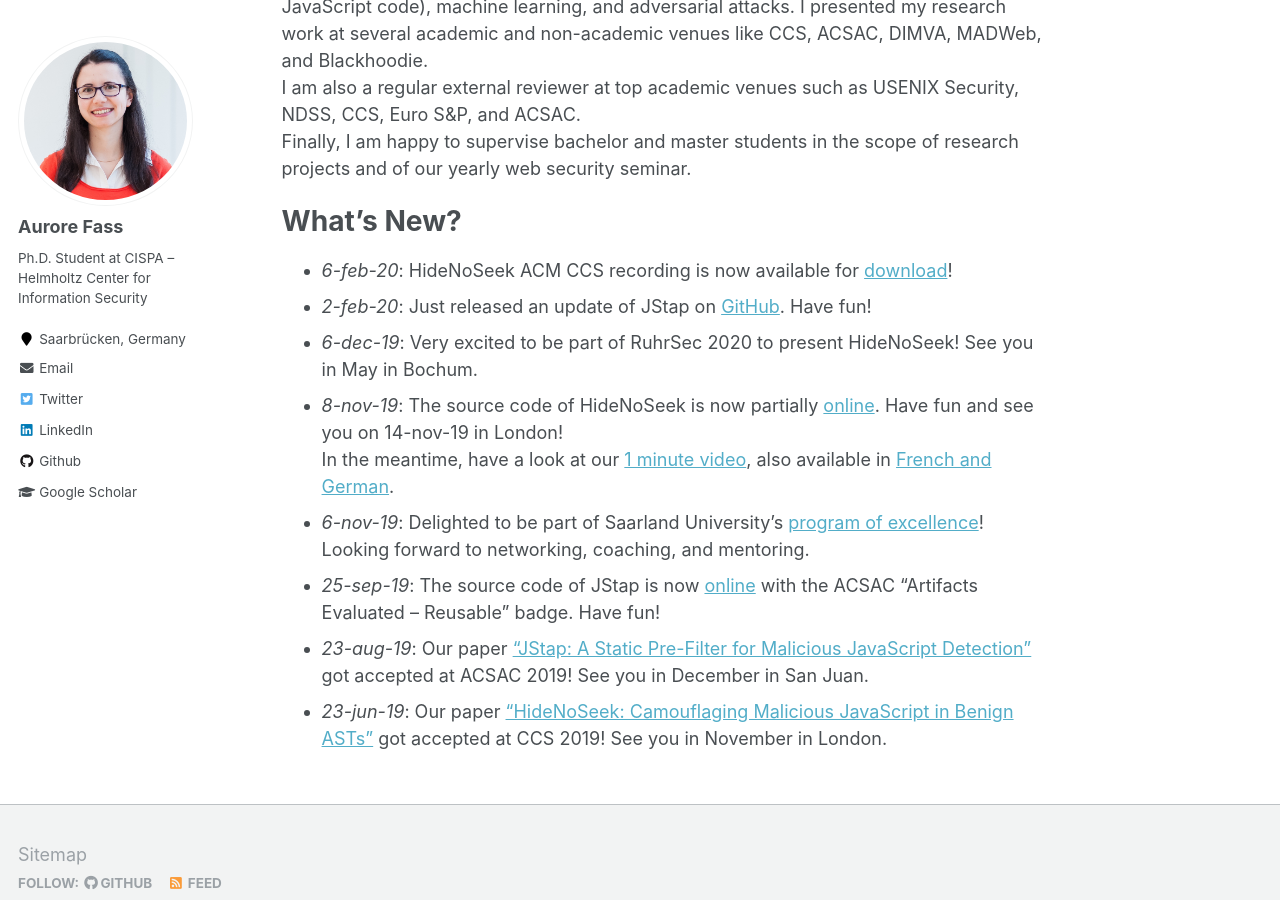
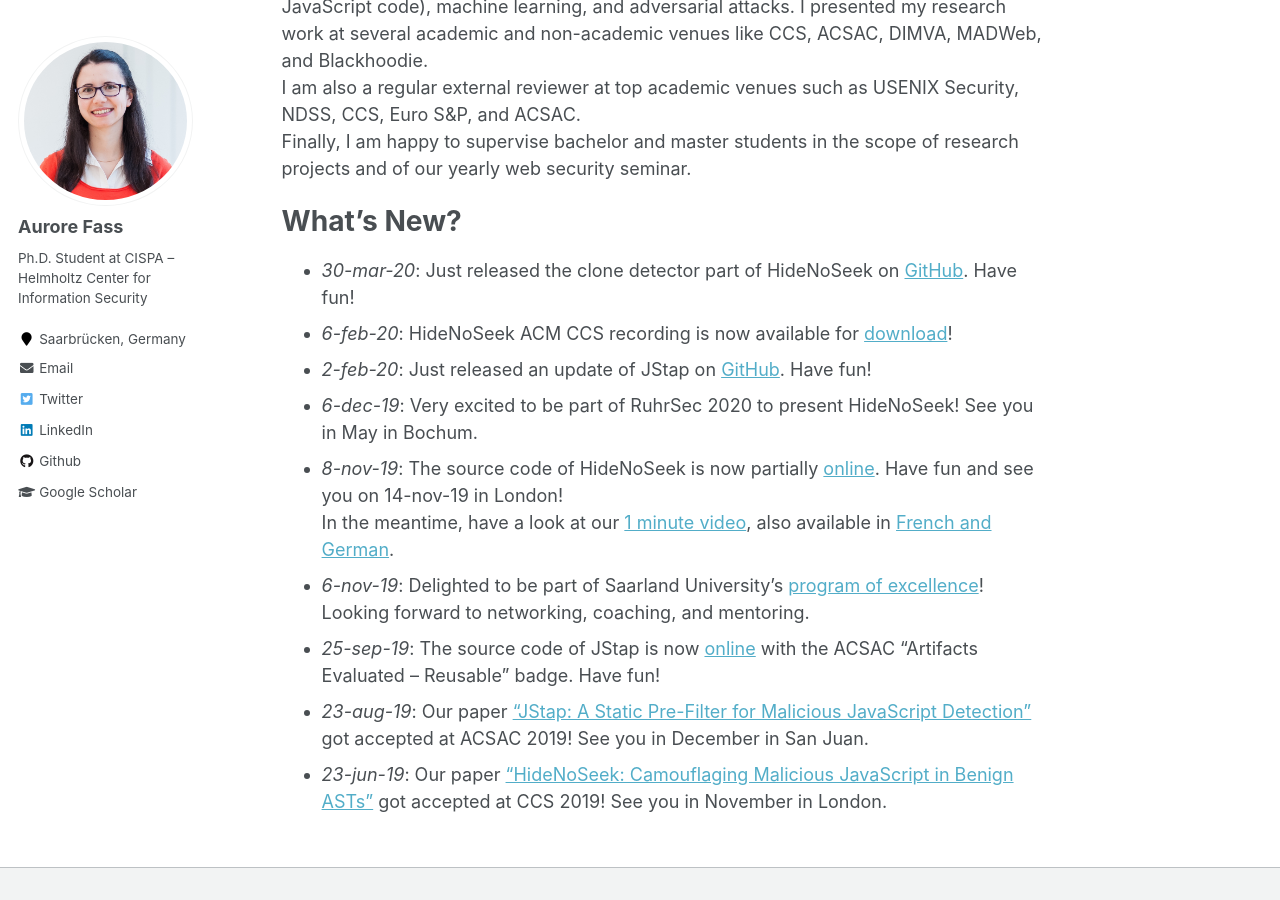
Before and after one commit to Aurore54F/aurore54f.github.io, a Jekyll site: the page built from _pages/about.md, in a window 1280 px wide and 900 px high, scrolled down 403 px. Built offline with Jekyll 4.4.1, drawn with Linux system fonts in a browser that asks for light colours.

Commit message:
Updated about me

```diff
--- a/_pages/about.md
+++ b/_pages/about.md
@@ -19,6 +19,7 @@ Finally, I am happy to supervise bachelor and master students in the scope of re
 
 What’s New?
 ======
+- _30-mar-20_: Just released the clone detector part of HideNoSeek on [GitHub](https://github.com/Aurore54F/HideNoSeek). Have fun!
 - _6-feb-20_: HideNoSeek ACM CCS recording is now available for [download](https://dl.acm.org/action/downloadSupplement?doi=10.1145%2F3319535.3345656&file=p1899-fass.webm&download=true)!
 - _2-feb-20_: Just released an update of JStap on [GitHub](https://github.com/Aurore54F/JStap). Have fun!
 - _6-dec-19_:  Very excited to be part of RuhrSec 2020 to present HideNoSeek! See you in May in Bochum.
```
